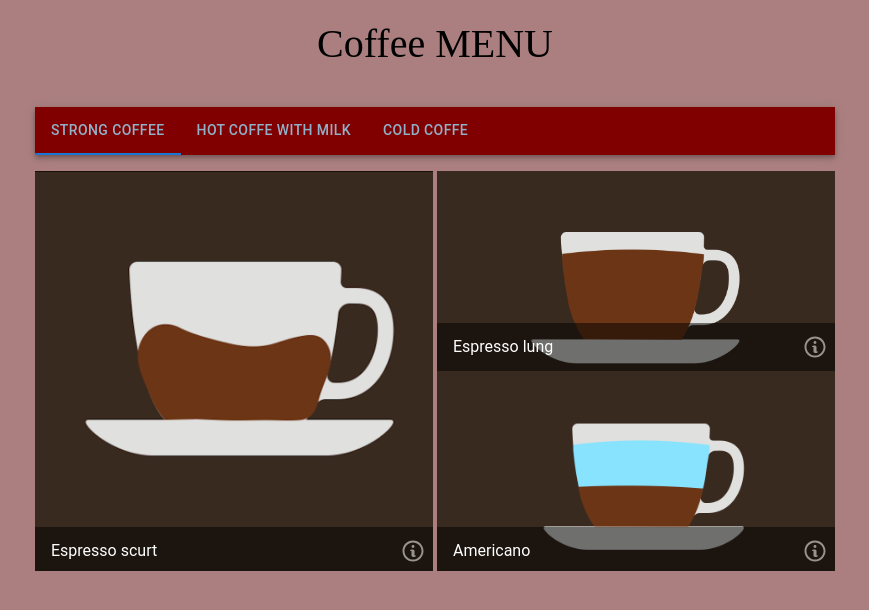
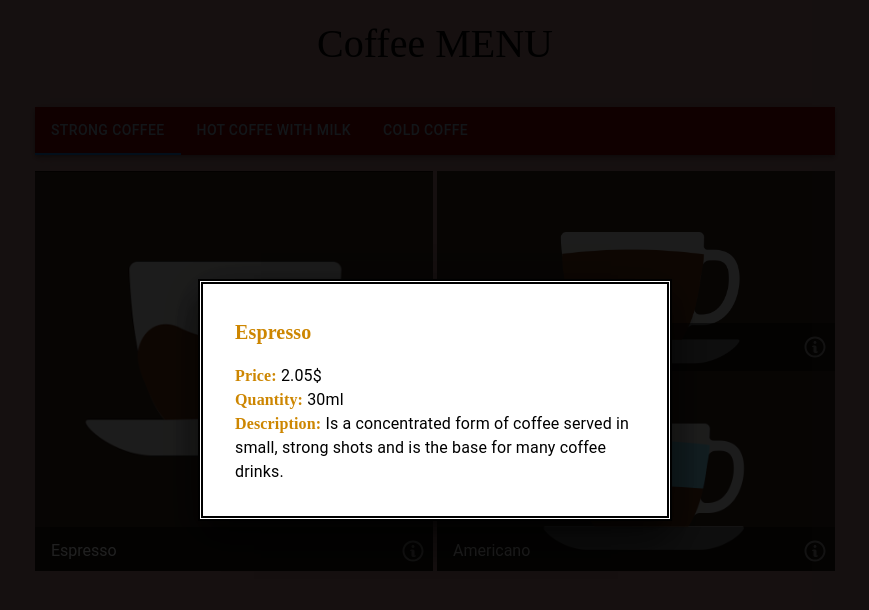
Before and after one commit to Alexa-Iordache/Coffee-project, a React (Create React App) app: page /coffee-page in a window 1280 px wide. Both pictures are taken after a click on the button 618 px from the left and 551 px from the top of the page. Shown: the top 610 px of the page, without its empty margins (205-1074 px from the left). Built offline with nearby package versions, Linux system fonts and the light colour scheme.

Commit message:
info about each drink added in modals

```diff
--- a/src/coldCoffee/index.jsx
+++ b/src/coldCoffee/index.jsx
@@ -87,21 +87,27 @@ const itemData = [
     title: 'Iced Coffee',
     rows: 2,  // the first image I want to occupy 2 rows and 2 columns
     cols: 2,
-    description: 'ceva 1',
-    value: '0'
+    value: '0',
+    price: '2.65$',
+    quantity: '470ml',
+    description: 'Is a coffee beverage served cold. It may be prepared either by brewing coffee normally and then serving it over ice or in cold milk, or by brewing the coffee cold.'
   },
   {
     img: image2,
     title: 'Frappuccino',  // this image will occupy 1 row and 2 columns
     cols: 2,
-    description: 'ceva 2',
-    value: '1'
+    value: '1',
+    price: '3.95$',
+    quantity: '470ml',
+    description: 'It consists of coffee or crème base, blended with ice and ingredients such as flavored syrups and usually topped with whipped cream and or spices.'
   },
   {
     img: image3,
     title: 'Iced Espresso',
     cols: 2,
-    description: 'ceva 3',
-    value: '2'
+    value: '2',
+    price: '2.25$',
+    quantity: '44ml',
+    description: 'Espresso served over ice, often with milk'
   },
 ];
--- a/src/hotCoffee/index.jsx
+++ b/src/hotCoffee/index.jsx
@@ -1,4 +1,5 @@
-import React from "react";
+import React, { useState } from "react";
+import ModalInfo from "../modal";
 import ImageList from '@mui/material/ImageList';
 import ImageListItem from '@mui/material/ImageListItem';
 import { IconButton, ImageListItemBar } from '@mui/material';
@@ -19,14 +20,32 @@ function srcset(image, size, rows = 1, cols = 1) {
   };
 }
 
+
 export default function HotCoffee() {
-    return(
+
+  // for the modal
+  const [open, setOpen] = useState(false);
+  const [value, setValue] = useState(0);
+
+  const handleOpen = (item) => {
+    setOpen(true);
+    setValue(item.value);
+   // console.log(value);
+  }
+  const handleClose = () => {
+    setOpen(false);
+    //console.log(value);
+  }
+
+
+  return (
     <ImageList
       sx={{ width: 800, height: 400 }}
       cols={4}  // I want only 4 images on the page
       rowHeight={200}
     >
       {itemData.map((item) => (
+
         <ImageListItem key={item.img} cols={item.cols || 1} rows={item.rows || 1}>
           <img
             {...srcset(item.img, 200, item.rows, item.cols)}
@@ -36,20 +55,31 @@ export default function HotCoffee() {
           <ImageListItemBar
             title={item.title}
             actionIcon={
+              <div>
                 <IconButton
                   sx={{ color: 'rgba(255, 255, 255, 0.54)' }}
                   aria-label={`info about ${item.title}`}
-                    onClick={() => { console.log('onClick'); }} // when the info button is pressed -> a modal with the info should appear
+                  onClick={() => { handleOpen(item, value) }} // when the info button is pressed -> a modal with the info should appear
                 >
-                      <GoInfo/>
+                  <GoInfo />
                 </IconButton>
+
+                {/* ------ Modal will appear with the info about the coffe ------ */}
+                <ModalInfo itemNeeded={itemData}
+                  open={open}
+                  handleClose={() => {handleClose(value)}}
+                  value = {value}
+                />
+              </div>
             }
           />
+
         </ImageListItem>
       ))}
     </ImageList>
   );
 }
+
 
 const itemData = [
 
@@ -58,15 +88,27 @@ const itemData = [
     title: 'Cappuccino',
     rows: 2,  // the first image I want to occupy 2 rows and 2 columns
     cols: 2,
+    value: '0',
+    price: '4.36$',
+    quantity: '150ml',
+    description: 'Iis the perfect balance of espresso, steamed milk and foam.'
   },
   {
     img: image2,
     title: 'Latte',  // this image will occupy 1 row and 2 columns
-      cols: 2
+    cols: 2,
+    value: '1',
+    price: '2.95$',
+    quantity: '250ml',
+    description: 'Is a milk coffee that is a made up of one or two shots of espresso, steamed milk and a final, thin layer of frothed milk on top.'
   },
   {
     img: image3,
     title: 'Coffee mocha',
     cols: 2,
+    value: '2',
+    price: '4.01$',
+    quantity: '300ml',
+    description: 'Is essentially a chocolate flavored variant of a cafe latte, or even a hot chocolate with shots of espresso in it'
   },
 ];
--- a/src/modal/index.jsx
+++ b/src/modal/index.jsx
@@ -14,12 +14,14 @@ export default function ModalInfo(props) {
             onClose={handleClose}
         >
             <Box sx={styleModal}>
-                <Typography variant="h6">
-                    {item[value].title}
+                <Typography variant="h6" >
+                    <div className="modal__title">{item[value].title}</div>
                 </Typography>
 
                 <Typography sx={{ marginTop: 2 }} >
-                {item[value].description}
+                   <div> <span className="modal__subtitle">Price: </span>{item[value].price}</div>
+                   <div><span className="modal__subtitle">Quantity: </span>{item[value].quantity}</div>
+                   <div><span className="modal__subtitle">Description: </span>{item[value].description}</div>
                 </Typography>
             </Box>
         </Modal>
--- a/src/modal/modal.css
+++ b/src/modal/modal.css
@@ -23,21 +23,14 @@
     border-top-right-radius: 10px;
 }
 
-.modal-title {
-    margin: 0;
-    color: blue;
-    text-align: center;
+.modal__title {
+    font-weight: bold;
+    font-family: 'URW Chancert L', cursive;
+    color: rgb(205, 134, 1);
 }
 
-.modal-body {
-    padding: 10px;
-    color: blue;
+.modal__subtitle {
+    font-weight: bold;
+    font-family: 'URW Chancert L', cursive;
+    color: rgb(205, 134, 1);
 }
-
-.modal-body__description {
-    color: rgb(0, 98, 178);
-}
-
-.modal-body__info {
-    color: rgb(76, 175, 255);
-}
--- a/src/strongCoffee/index.jsx
+++ b/src/strongCoffee/index.jsx
@@ -1,4 +1,5 @@
-import React from "react";
+import React, { useState } from "react";
+import ModalInfo from "../modal";
 import ImageList from '@mui/material/ImageList';
 import ImageListItem from '@mui/material/ImageListItem';
 import { IconButton, ImageListItemBar } from '@mui/material';
@@ -19,14 +20,32 @@ function srcset(image, size, rows = 1, cols = 1) {
   };
 }
 
+
 export default function StrongCoffee() {
-    return(
+
+  // for the modal
+  const [open, setOpen] = useState(false);
+  const [value, setValue] = useState(0);
+
+  const handleOpen = (item) => {
+    setOpen(true);
+    setValue(item.value);
+    // console.log(value);
+  }
+  const handleClose = () => {
+    setOpen(false);
+    //console.log(value);
+  }
+
+
+  return (
     <ImageList
       sx={{ width: 800, height: 400 }}
       cols={4}  // I want only 4 images on the page
       rowHeight={200}
     >
       {itemData.map((item) => (
+
         <ImageListItem key={item.img} cols={item.cols || 1} rows={item.rows || 1}>
           <img
             {...srcset(item.img, 200, item.rows, item.cols)}
@@ -36,15 +55,25 @@ export default function StrongCoffee() {
           <ImageListItemBar
             title={item.title}
             actionIcon={
+              <div>
                 <IconButton
                   sx={{ color: 'rgba(255, 255, 255, 0.54)' }}
                   aria-label={`info about ${item.title}`}
-                    onClick={() => { console.log('onClick'); }} // when the info button is pressed -> a modal with the info should appear
+                  onClick={() => { handleOpen(item, value) }} // when the info button is pressed -> a modal with the info should appear
                 >
-                      <GoInfo/>
+                  <GoInfo />
                 </IconButton>
+
+                {/* ------ Modal will appear with the info about the coffe ------ */}
+                <ModalInfo itemNeeded={itemData}
+                  open={open}
+                  handleClose={() => { handleClose(value) }}
+                  value={value}
+                />
+              </div>
             }
           />
+
         </ImageListItem>
       ))}
     </ImageList>
@@ -55,18 +84,30 @@ const itemData = [
 
   {
     img: image1,
-      title: 'Espresso scurt',
+    title: 'Espresso',
     rows: 2,  // the first image I want to occupy 2 rows and 2 columns
     cols: 2,
+    value: '0',
+    price: '2.05$',
+    quantity: '30ml',
+    description: 'Is a concentrated form of coffee served in small, strong shots and is the base for many coffee drinks.'
   },
   {
     img: image2,
-      title: 'Espresso lung',  // this image will occupy 1 row and 2 columns
-      cols: 2
+    title: 'Long espresso',  // this image will occupy 1 row and 2 columns
+    cols: 2,
+    value: '1',
+    price: '3.15$',
+    quantity: '130ml',
+    description: 'Is an espresso made with more water.'
   },
   {
     img: image3,
     title: 'Americano',
     cols: 2,
+    value: '2',
+    price: '2.55$',
+    quantity: '140ml',
+    description: 'Is a type of coffee drink prepared by diluting an espresso with hot water, giving it a similar strength to, but different flavor from, traditionally brewed coffee.'
   },
 ];
```
Lines whose indentation alone changed are shown as unchanged.
